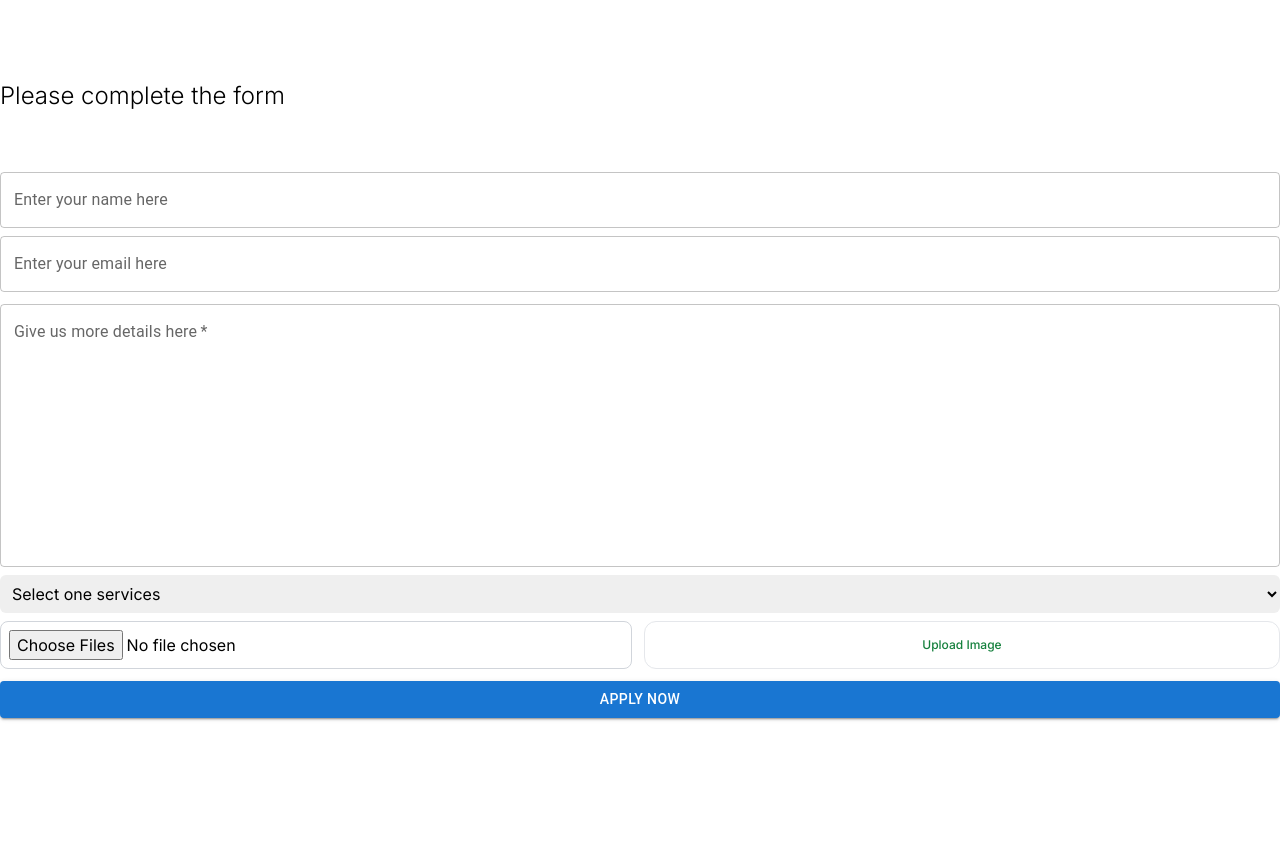
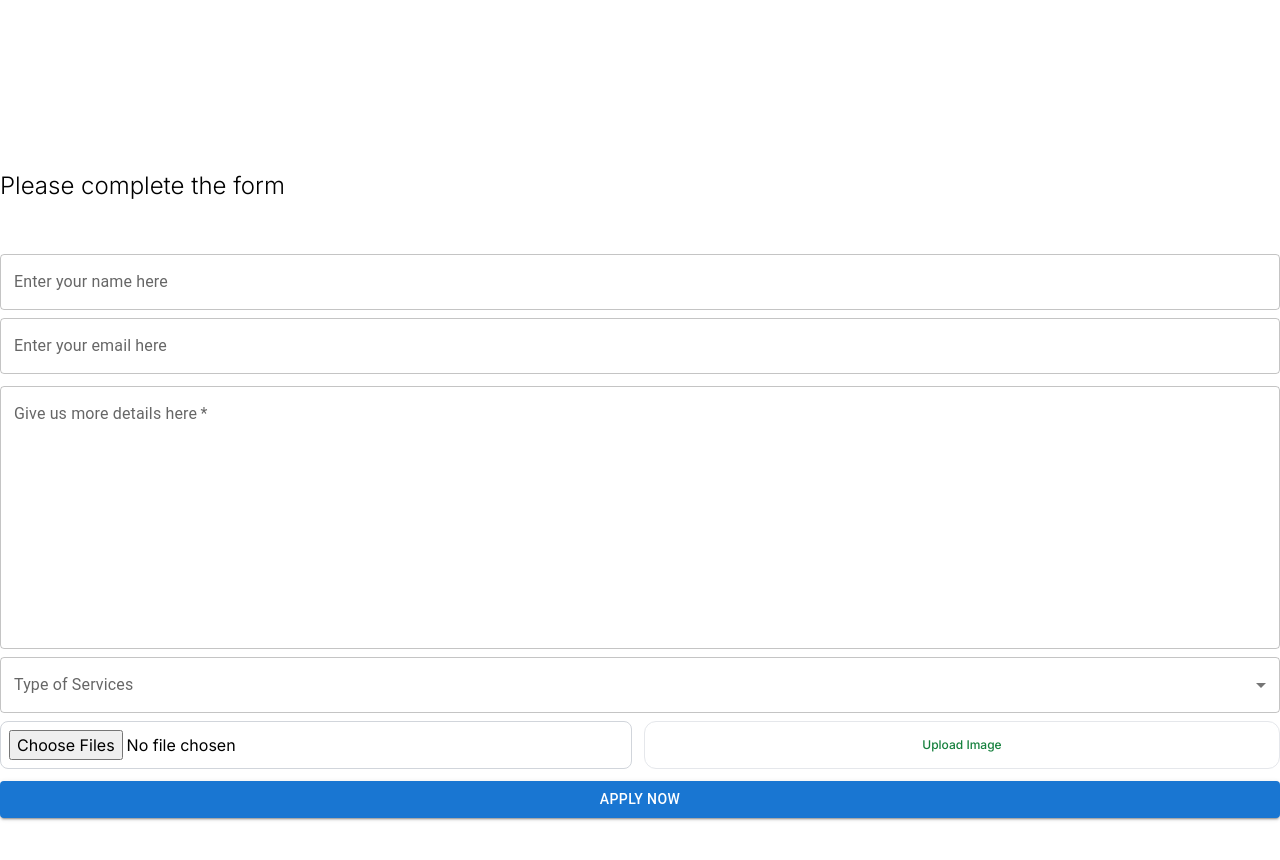
Before and after one commit to tchasinga/devservice, a Next.js app: page /apply in a window 1280 px wide. Shown: the top 860 px of the page. Before the commit the page ends 800 px from the top, so only its background shows below. Built offline with nearby package versions, Linux system fonts and the light colour scheme.

Commit message:
new commit is added

```diff
--- a/src/app/apply/page.jsx
+++ b/src/app/apply/page.jsx
@@ -1,14 +1,13 @@
 "use client";
-import React, { useState, useEffect } from "react";
-import TextField from "@mui/material/TextField";
-import { Button } from "@mui/material";
+import React, { useState } from "react";
 import {
-  getDownloadURL,
-  getStorage,
-  ref,
-  uploadBytesResumable,
-} from "firebase/storage";
-import { app } from "../firebase.js";
+  Select,
+  MenuItem,
+  FormControl,
+  InputLabel,
+  Button,
+  TextField,
+} from "@mui/material";
 import { useRouter } from "next/navigation.js";
 
 export default function MultilineTextFields() {
@@ -16,7 +15,7 @@ export default function MultilineTextFields() {
   const [filePerc, setFilePerc] = useState(0);
   const [imageUploadError, setImageUploadError] = useState(false);
   const [fileUploadError, setFileUploadError] = useState(false);
-  const [uploading, setUploading] = useState(false);
+  const [uploading, setUploading] = useState(false); // This state controls the button text
   const [error, setError] = useState(false);
   const [loading, setLoading] = useState(false);
   const [formData, setFormData] = useState({
@@ -26,70 +25,51 @@ export default function MultilineTextFields() {
     description: "",
     imageUrls: [],
   });
-  const router = useRouter()
+  const router = useRouter();
 
-  // Adding image to the database
-  const handlerImageSubmit = () => {
-    if (files.length > 0 && files.length + formData.imageUrls.length < 10) {
-      setUploading(true);
-      setImageUploadError(false);
-      const promise = [];
-      for (let i = 0; i < files.length; i++) {
-        promise.push(storeImage(files[i]));
-      }
-      Promise.all(promise)
-        .then((urls) => {
-          setFormData({
-            ...formData,
-            imageUrls: formData.imageUrls.concat(urls),
-          });
-          setImageUploadError(false);
-          setUploading(false);
-        })
-        .catch((err) => {
-          console.error(err);
-          setImageUploadError("Image upload error (2 mb per image)");
-        });
-    } else {
-      setImageUploadError(
-        `You can upload max 10 images maximum (2 mb per image) and please select at least one image to upload ${currentUser.user.username}`
-      );
-      setUploading(false);
-    }
-  };
-  const storeImage = async (file) => {
-    return new Promise((resolve, reject) => {
-      const storage = getStorage(app);
-      const fileName = new Date().getTime() + file.name;
-      const storageRef = ref(storage, fileName);
-      const uploadTask = uploadBytesResumable(storageRef, file);
-      uploadTask.on(
-        "state_changed",
-        (snapshot) => {
-          const progress =
-            (snapshot.bytesTransferred / snapshot.totalBytes) * 100;
-          console.log(`Upload is ${progress}% done`);
-          setFilePerc(Math.round(progress));
-        },
-        (error) => {
-          reject(error);
-          setFileUploadError(true);
-        },
-        () => {
-          getDownloadURL(uploadTask.snapshot.ref).then((downloadURL) => {
-            resolve(downloadURL);
-          });
-        }
-      );
-    });
-  };
-
-  // Adding idea to the database
+  // Handle form field changes
   const handleChange = (e) => {
     setFormData({ ...formData, [e.target.id]: e.target.value });
   };
 
-  //  Adding Handler Submit to submit the form data to the database of MongoDB and Firebase Storage
+  // Handle service selection change
+  const handleServiceChange = (event) => {
+    setFormData({ ...formData, typeofservices: event.target.value });
+  };
+
+  // Handle image upload
+  const handlerImageSubmit = async () => {
+    if (files.length === 0) {
+      alert("Please select an image to upload.");
+      return;
+    }
+
+    setUploading(true); // Set uploading to true when upload starts
+    setImageUploadError(false);
+
+    try {
+      // Replace with your actual image upload logic
+      // Here, we're simulating an upload with a delay
+      await new Promise((resolve) => setTimeout(resolve, 2000)); // Simulated upload time
+
+      // Assuming image upload is successful and returns URLs
+      const uploadedUrls = Array.from(files).map((file) => URL.createObjectURL(file));
+
+      setFormData((prev) => ({
+        ...prev,
+        imageUrls: [...prev.imageUrls, ...uploadedUrls],
+      }));
+
+      console.log("Images uploaded successfully:", uploadedUrls);
+    } catch (error) {
+      setImageUploadError(true);
+      console.error("Error uploading images:", error);
+    } finally {
+      setUploading(false); // Set uploading to false when upload is complete
+    }
+  };
+
+  // Handle form submission
   const handlerSubmitForm = async (e) => {
     try {
       e.preventDefault();
@@ -103,9 +83,7 @@ export default function MultilineTextFields() {
           headers: {
             "Content-Type": "application/json",
           },
-          body: JSON.stringify({
-            ...formData,
-          }),
+          body: JSON.stringify({ ...formData }),
         }
       );
 
@@ -116,7 +94,7 @@ export default function MultilineTextFields() {
       if (data.success === true) {
         setError(data.message);
         console.log("Registration Successful:", data);
-        router.push('/')
+        router.push("/");
         return;
       }
     } catch (error) {
@@ -126,7 +104,7 @@ export default function MultilineTextFields() {
   };
 
   return (
-    <main className="max-w-7xl mx-auto mt-20">
+    <main className="max-w-7xl mx-auto mt-20 py-[50px]">
       <div className="flex flex-wrap items-center gap-3 w-full mt-10">
         <h1 className="text-2xl font-light">Please complete the form</h1>
       </div>
@@ -135,9 +113,8 @@ export default function MultilineTextFields() {
         onSubmit={handlerSubmitForm}
         className="mt-11 flex-col flex justify-center w-full"
       >
-        <div className="flex justify-end mb-4"></div>
         <div className="gridsystem">
-          <div className=" text-black ">
+          <div className="text-black my-2">
             <TextField
               type="text"
               variant="outlined"
@@ -178,35 +155,45 @@ export default function MultilineTextFields() {
               rows={10}
             />
           </div>
+
           <div className="text-black my-2">
-            <select
-              name="typeofideas"
-              id="typeofservices"
-              value={formData.typeofservices}
-              onChange={handleChange}
-              className="p-2 w-full rounded-md"
-            >
-              <option value="Select one services">Select one services</option>
-              <option value="Website Development">Website Development</option>
-              <option value="App Development Android & IOS">
-                App Development Android & IOS
-              </option>
-              <option value="Web applications">Web applications</option>
-              <option value="UI design">UI design</option>
-              <option value="Digital Marketing and Branding">
-                Digital Marketing and Branding
-              </option>
-              <option value="Brand Design">Brand Design</option>
-              <option value="Professional Training">
-                Professional Training
-              </option>
-              <option value="POS System - Software and Hardware">
-                POS System - Software and Hardware
-              </option>
-              <option value="SEO Services">SEO Services</option>
-              <option value="Photo editing">Photo editing</option>
-            </select>
+            <FormControl fullWidth variant="outlined">
+              <InputLabel id="typeofservices-label">Type of Services</InputLabel>
+              <Select
+                labelId="typeofservices-label"
+                id="typeofservices"
+                value={formData.typeofservices}
+                onChange={handleServiceChange}
+                label="Type of Services"
+                sx={{
+                  color: "black",
+                  backgroundColor: "white",
+                  "& .Mui-selected": {
+                    color: "black",
+                  },
+                }}
+              >
+                <MenuItem value="">
+                  <em>Select a service</em>
+                </MenuItem>
+                <MenuItem value="Website Development">Website Development</MenuItem>
+                <MenuItem value="App Development Android & IOS">App Development Android & IOS</MenuItem>
+                <MenuItem value="Web applications">Web applications</MenuItem>
+                <MenuItem value="UI design">UI design</MenuItem>
+                <MenuItem value="Digital Marketing and Branding">
+                  Digital Marketing and Branding
+                </MenuItem>
+                <MenuItem value="Brand Design">Brand Design</MenuItem>
+                <MenuItem value="Professional Training">Professional Training</MenuItem>
+                <MenuItem value="POS System - Software and Hardware">
+                  POS System - Software and Hardware
+                </MenuItem>
+                <MenuItem value="SEO Services">SEO Services</MenuItem>
+                <MenuItem value="Photo editing">Photo editing</MenuItem>
+              </Select>
+            </FormControl>
           </div>
+
           <div className="flex gap-3">
             <input
               onChange={(e) => setFiles(e.target.files)}
@@ -228,7 +215,7 @@ export default function MultilineTextFields() {
         </div>
         <div className="flex flex-col my-3">
           <Button type="submit" variant="contained">
-            {loading ? "applying..." : "Apply now"}
+            {loading ? "Applying..." : "Apply now"}
           </Button>
           {error && <p className="text-green-700 text-xs">{error}</p>}
         </div>
```
